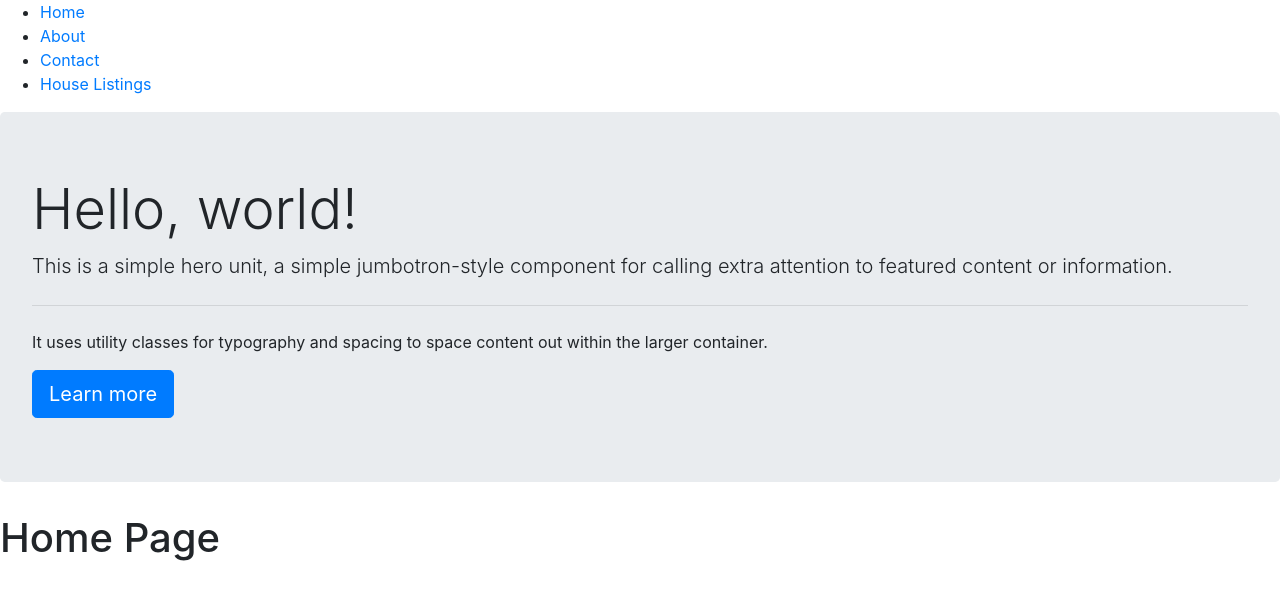
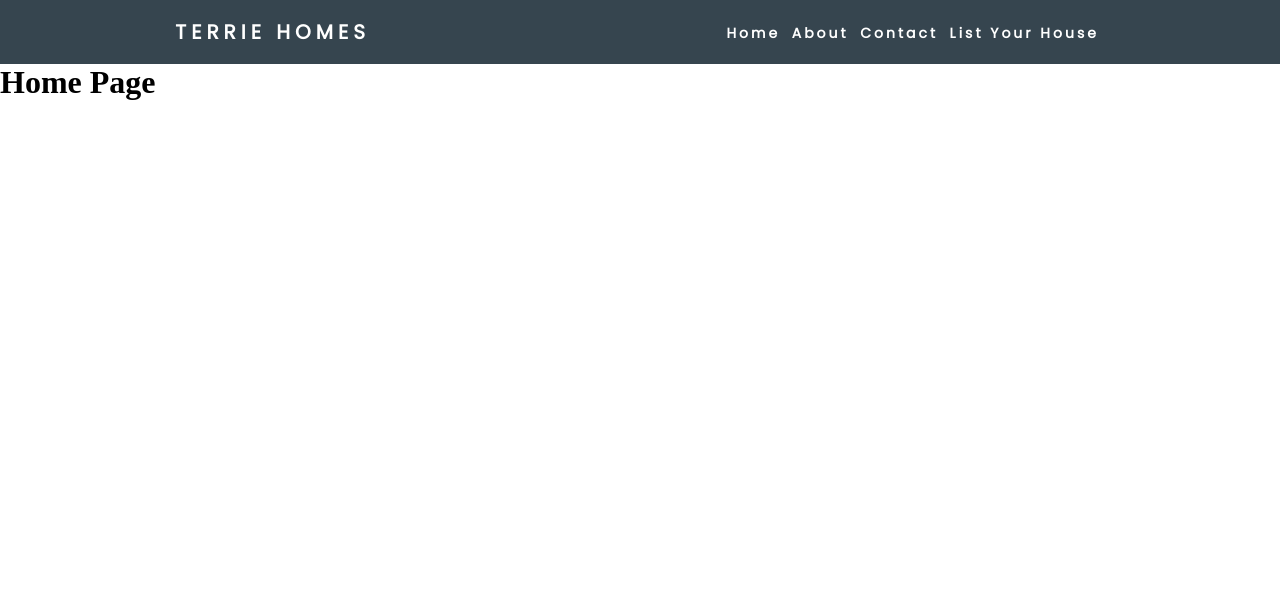
Before and after one commit to lesreddy/Terrie-Homes, a Flask app: page / in a window 1280 px wide. Shown: the top 600 px of the page. Run offline with Flask 2, Linux system fonts and the light colour scheme; some libraries are stand-ins or nearby versions.

Commit message:
Added desktop navbar styling

```diff
--- /dev/null
+++ b/static/style.css
@@ -0,0 +1,38 @@
+* {
+    margin: 0px;
+    padding: 0px;
+    box-sizing: border-box;
+}
+
+nav {
+    display: flex;
+    justify-content: space-around;
+    align-items: center;
+    min-height: 8vh;
+    font-family: 'Poppins', sans-serif;
+    background-color: #36454f;
+}
+
+.logo {
+    color: white;
+    text-transform: uppercase;
+    letter-spacing: 5px;
+    font-size: 20px;
+}
+.nav-links {
+    display: flex;
+    justify-content: space-around;
+    width: 30%;
+}
+
+.nav-links li {
+    list-style: none;
+}
+
+.nav-links a {
+    color: white;
+    text-decoration: none;
+    letter-spacing: 3px;
+    font-weight: bold;
+    font-size: 14px;
+}
--- a/templates/base.html
+++ b/templates/base.html
@@ -4,27 +4,26 @@
     <meta charset="UTF-8">
     <meta name="viewport" content="width=device-width, initial-scale=1.0">
     <meta http-equiv="X-UA-Compatible" content="ie=edge"></meta>
-    <link rel="stylesheet" href="https://stackpath.bootstrapcdn.com/bootstrap/4.3.1/css/bootstrap.min.css" integrity="sha384-ggOyR0iXCbMQv3Xipma34MD+dH/1fQ784/j6cY/iJTQUOhcWr7x9JvoRxT2MZw1T" crossorigin="anonymous">
+    <link href="https://fonts.googleapis.com/css?family=Poppins|Roboto&display=swap" rel="stylesheet">
+    <link rel="stylesheet" href="static/style.css">
+
+
 
     <title>Hello Flask</title>
 </head>
 <body>
     <nav>
-        <ul>
+        <div class="logo">
+            <h4>Terrie Homes</h4>
+        </div>
+        <ul class="nav-links">
             <li><a href="{{ url_for('index') }}">Home</a></li>
             <li><a href="{{ url_for('about') }}">About</a></li>
             <li><a href="{{ url_for('contact') }}">Contact</a></li>
-            <li><a href="{{ url_for('listings') }}">House Listings</a></li>
+            <li><a href="{{ url_for('listings') }}">List Your House</a></li>
         </ul>
     </nav>
-	<div class="jumbotron">
-		<h1 class="display-4">Hello, world!</h1>
-		<p class="lead">This is a simple hero unit, a simple jumbotron-style component for calling extra attention to
-			featured content or information.</p>
-		<hr class="my-4">
-		<p>It uses utility classes for typography and spacing to space content out within the larger container.</p>
-		<a class="btn btn-primary btn-lg" href="#" role="button">Learn more</a>
-	</div>
+
 
 
     {% block content %}
```
